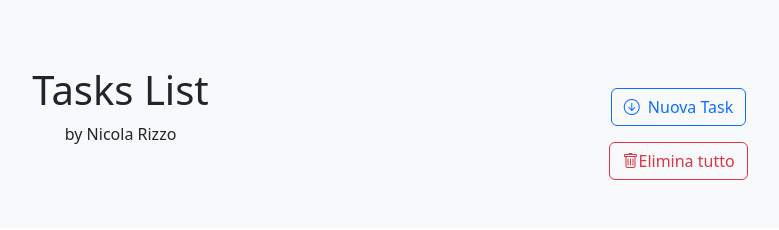
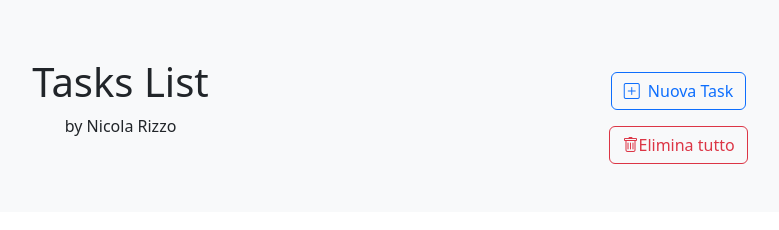
Before and after one commit to nicoladomingorizzo/my-study-app-front, a React (Vite) app: page / in a window 1280 px wide. Shown: the top 230 px of the page, without its empty margins (250-1029 px from the left). Built offline with nearby package versions, Linux system fonts and the light colour scheme; no server answers; the database is empty.

Commit message:
changed bootstrap icon for new task button

```diff
--- a/src/components/AppHeader.jsx
+++ b/src/components/AppHeader.jsx
@@ -5,12 +5,12 @@ export default function AppHeader({ editingTaskId, title, setTitle, description,
         <div className="bg-body-tertiary py-5">
             <div className="container text-center justify-content-around align-items-center d-flex ">
                 <div className="Title">
-                    <h1>Tasks List</h1>
+                    <h1 className="mb-2">Tasks List</h1>
                     <p>by Nicola Rizzo</p>
                 </div>
 
                 {/* TaskForm integrato nell'header */}
-                <div className="mt-4 buttons">
+                <div className="mt-2 buttons">
                     <TaskForm editingTaskId={editingTaskId} title={title} setTitle={setTitle} description={description} setDescription={setDescription} dueDate={dueDate} setDueDate={setDueDate} handleSubmitCreate={handleSubmitCreate} handleSubmitUpdate={handleSubmitUpdate} handleEraseUpdateTask={handleEraseUpdateTask} />
                     <button className="btn btn-outline-danger">
                         <i class="bi bi-trash"></i>
--- a/src/components/TaskForm.jsx
+++ b/src/components/TaskForm.jsx
@@ -34,7 +34,7 @@ export default function TaskForm({ editingTaskId, title, setTitle, description,
                     type="button"
                     className="btn btn-outline-primary d-flex align-items-center gap-2"
                     onClick={() => setIsOpen(true)}>
-                    <i className="bi bi-arrow-down-circle"></i>
+                    <i class="bi bi-plus-square"></i>
                     {editingTaskId ? "Modifica Task" : "Nuova Task"}
                 </button>
             </div>
```
